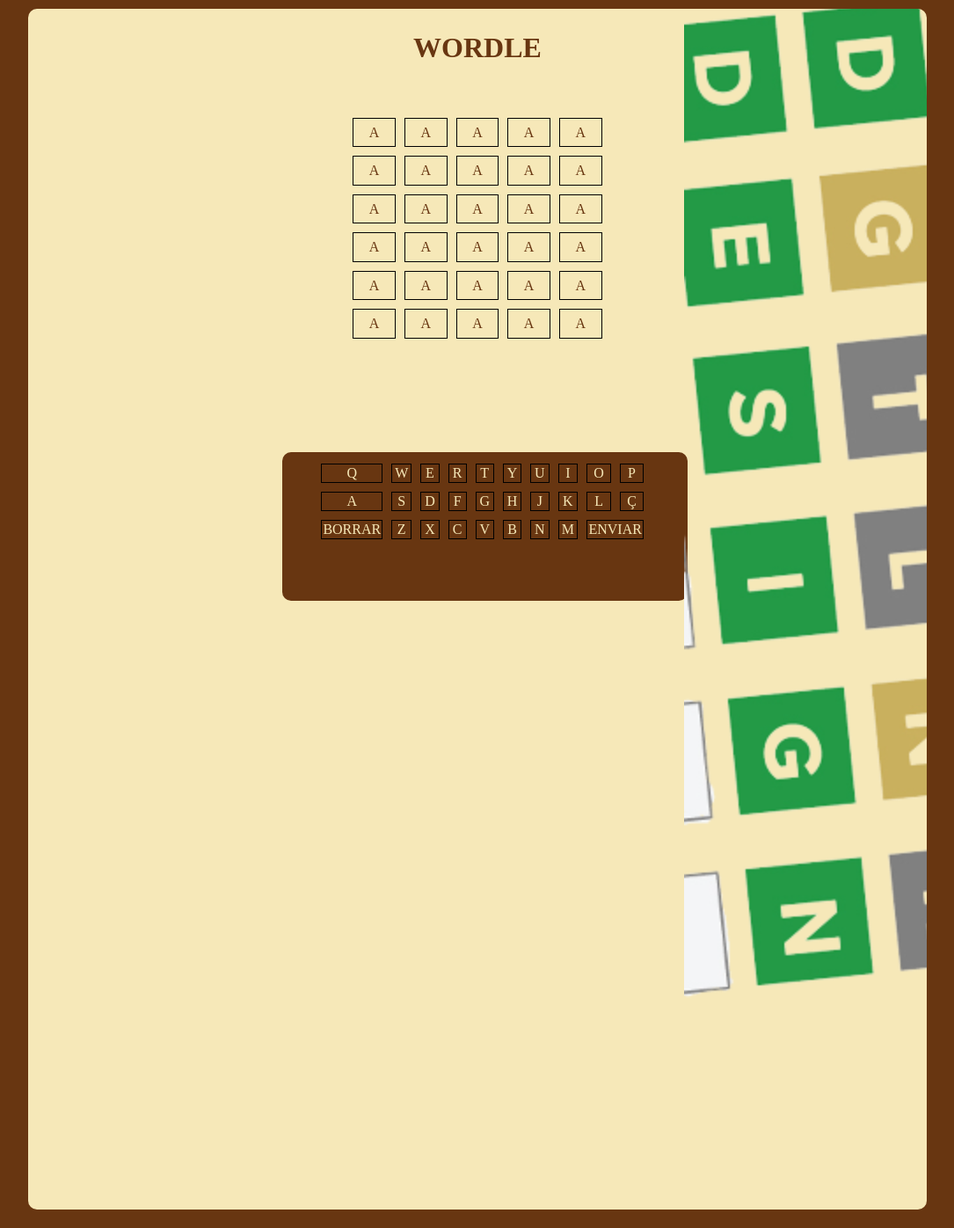
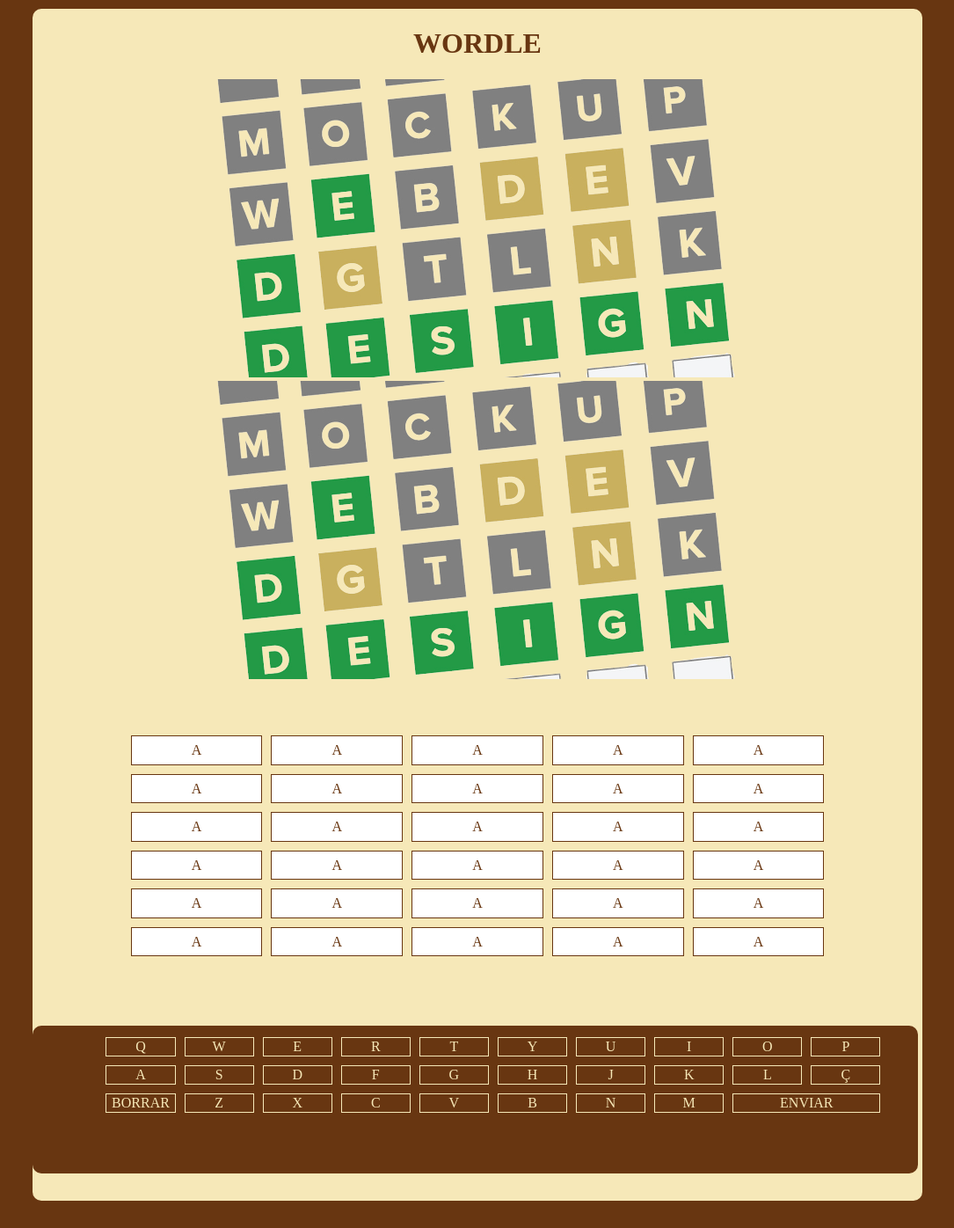
Before and after one commit to R0sac/Wordle-IPO, a PHP site: page /cuadriculas.php in a window 1280 px wide. Shown: the whole page at 88% size, without its empty margins (97-1182 px from the left). Run offline with PHP 8.4, Linux system fonts and the light colour scheme.

Commit message:
cuadriculaCSS actualitzat

```diff
--- a/cuadricula.css
+++ b/cuadricula.css
@@ -11,15 +11,24 @@ html, body {
     margin-top:10px;
     margin-bottom:0px;
     text-align: center;
-    padding: 5px;
+    padding: 0px;
     border-radius: 10px;
     position: relative;
     overflow: hidden;
 }
 
-#contPrincipal img#imgDreta{
+#contDreta{
+    width: 20%;
+    height: 100%;
+    float: right;
+    padding: 0px;
+    position: relative;
+    overflow: hidden;
+}
+
+#contDreta img#imgDreta{
     transform: rotate(90deg);
-    height:678px;
+    height:auto;
     width: 1474px;
     float: right;
     position: absolute;
@@ -28,15 +37,32 @@ html, body {
     z-index: 0;
 }
 
-#contPrincipal img#imgEsquerra{
+#contEsquerra{
+    width: 20%;
+    height: 100%;
+    float: left;
+    padding: 0px;
+    position: relative;
+    overflow: hidden;
+}
+
+#contEsquerra img#imgEsquerra{
     transform: rotate(90deg);
-    height:678px;
+    height:auto;
     width: 1474px;
-    float: right;
+    float: left;
     position: absolute;
-    right: 875px;
+    left: -800px;
     top: 250px;
     z-index: 0;
+}
+
+#contCentre{
+    width: 40%;
+    height: 100%;
+    margin: auto;
+    text-align: center;
+    overflow: hidden;
 }
 
 #titol{
@@ -45,28 +71,34 @@ html, body {
 .tablaLetras{
     border-spacing: 10px;
     empty-cells: show;
-    width: 30%;
-    margin: 5% 35%;
+    width: 80%;
+    margin: 5% 10%;
     height: 20%;
 }
 #contInstruccions{
     background-color: #683611;
     color: #F6E8B8;
-    width: 45%;
+    width: 99%;
     height: 12%;
-    margin: 5% 28%;
     padding: 3px;
     border-radius: 10px;
     overflow: hidden;
 }
 .tablaTeclado{
     border-spacing: 10px;
-    width: 85%;
+    width: 90%;
     margin: 0 7%;
     height: 20%;
 }
-td{
-    border: 1px solid black;
+.tablaTeclado td{
+    border: 1px solid #F6E8B8;
     text-align: center;
     width: 10%;
 }
+
+.tablaLetras td{
+    border: 1px solid #683611;;
+    text-align: center;
+    width: 10%;
+    background-color: white;
+}
```
